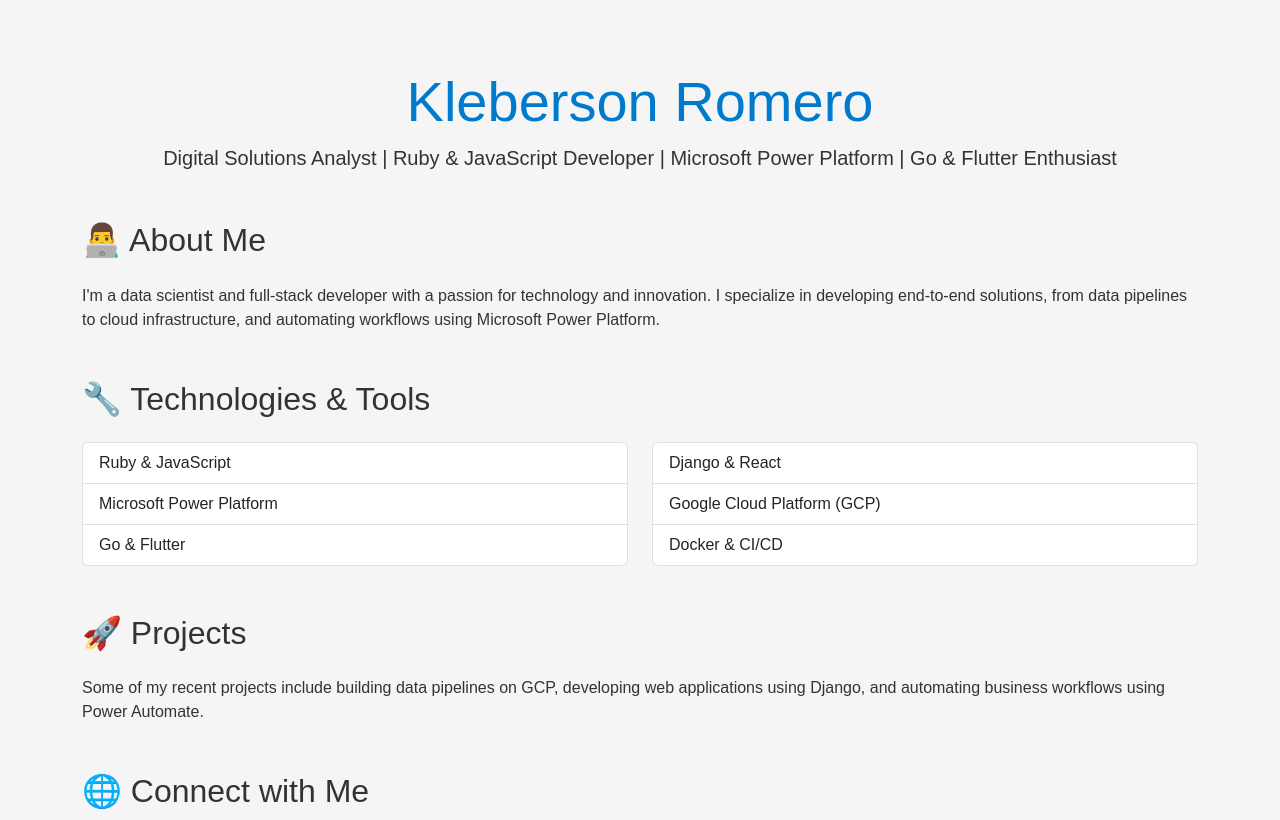
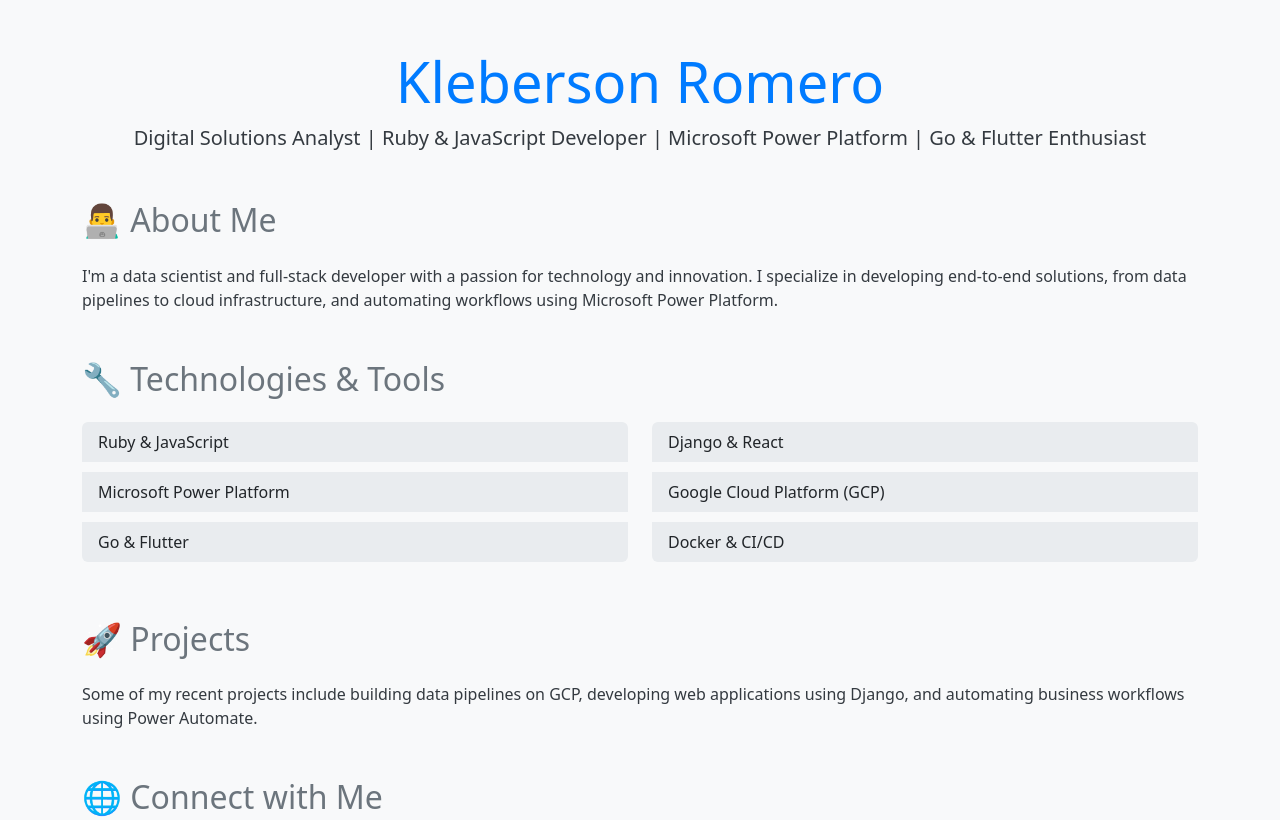
Before and after one commit to KlebersonCollab/klebersoncollab.github.io, a plain HTML site: page index.html in a window 1280 px wide. Shown: the top 820 px of the page. Drawn offline with nearby package versions, Linux system fonts and the light colour scheme.

Commit message:
Update style.css

```diff
--- a/style.css
+++ b/style.css
@@ -1,25 +1,22 @@
 body {
-    font-family: Arial, sans-serif;
-    background-color: #f5f5f5;
-    color: #333;
-    margin: 0;
-    padding: 20px;
-}
-
-header {
-    text-align: center;
-    margin-bottom: 40px;
+    background-color: #f8f9fa;
+    color: #343a40;
 }
 
 h1 {
-    color: #007acc;
+    color: #007bff;
 }
 
-section {
-    margin-bottom: 30px;
+h2 {
+    color: #6c757d;
+}
+
+.list-group-item {
+    background-color: #e9ecef;
+    border: none;
+    margin-bottom: 10px;
 }
 
 footer {
-    text-align: center;
     margin-top: 50px;
 }
```
